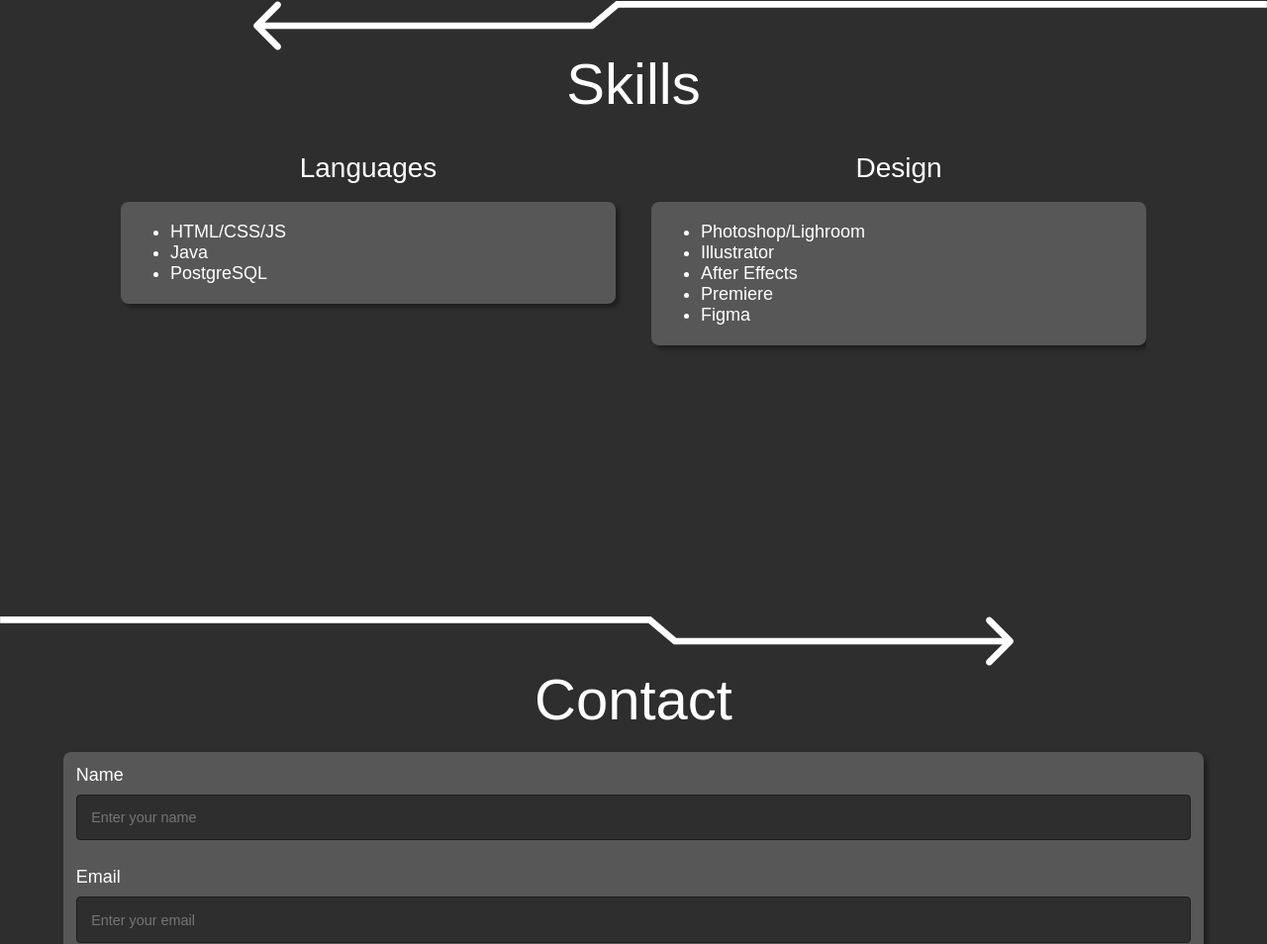
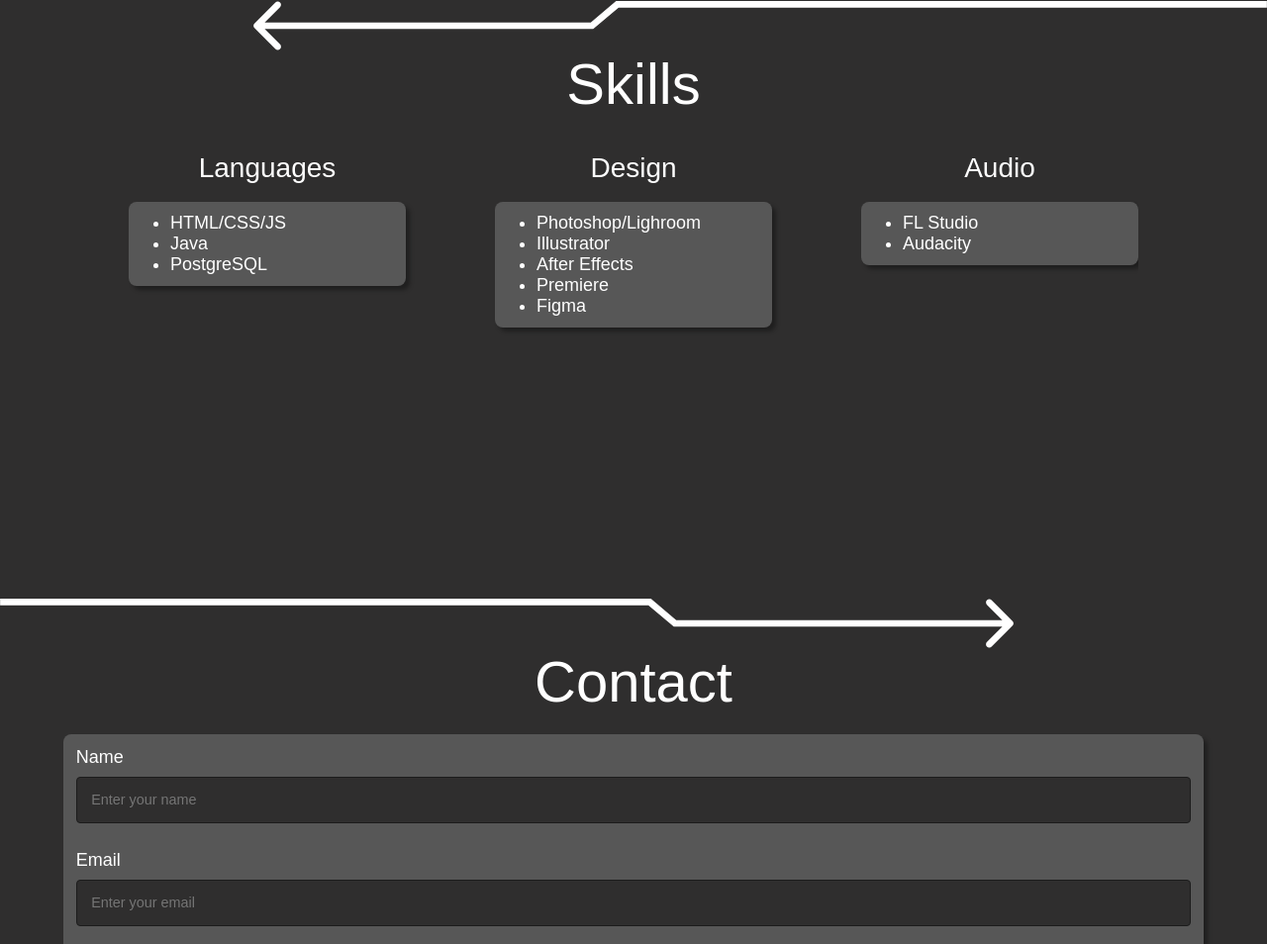
Before and after one commit to GTSYprod/GTSYprod.github.io, a plain HTML site: page index.html in a window 1280 px wide. Shown: the part 2706-3660 px from the top of the page at 99% size. Drawn offline with nearby package versions, Linux system fonts and the light colour scheme; a web font is replaced by a local one.

Commit message:
new content card and style fixes

```diff
--- a/index.html
+++ b/index.html
@@ -80,6 +80,15 @@
                         </ul>
                     </div>
                 </div>
+                <div id="audio_section">
+                    <h2>Audio</h2>
+                    <div id="audio_card" class="contentCard">
+                        <ul>
+                            <li>FL Studio</li>
+                            <li>Audacity</li>
+                        </ul>
+                    </div>
+                </div>
             </div>
         </section>
         <section id="contactPage">
--- a/styles.css
+++ b/styles.css
@@ -236,9 +236,9 @@ header {
 
 #skillContent {
     display: flex;
-    justify-content: space-around;
+    justify-content: space-evenly;
     flex-wrap: wrap;
-    gap: 2rem;
+    gap: 5rem;
     margin-top: 2rem;
 }
 
@@ -254,14 +254,12 @@ header {
     margin-bottom: 1rem;
 }
 
-#language_card, #design_card {
-    flex: 1;
-    width: 500px;
+#language_card, #design_card, #audio_card {
     min-width: 280px;
     max-width: 100%;
     box-sizing: border-box;
     margin-bottom: 1rem;
-    padding: 4% 2% 4% 10%;
+    padding: 4% 2% 4% 15%;
     text-align: left;
 }
 
@@ -453,6 +451,12 @@ fieldset input, fieldset textarea {
         font-size: 54px;
     }
 
+    #skillContent {
+        flex-direction: column;
+        align-items: center;
+        gap: 2rem;
+    }
+
     #skillContent h2 {
         font-size: 36px;
     }
```
